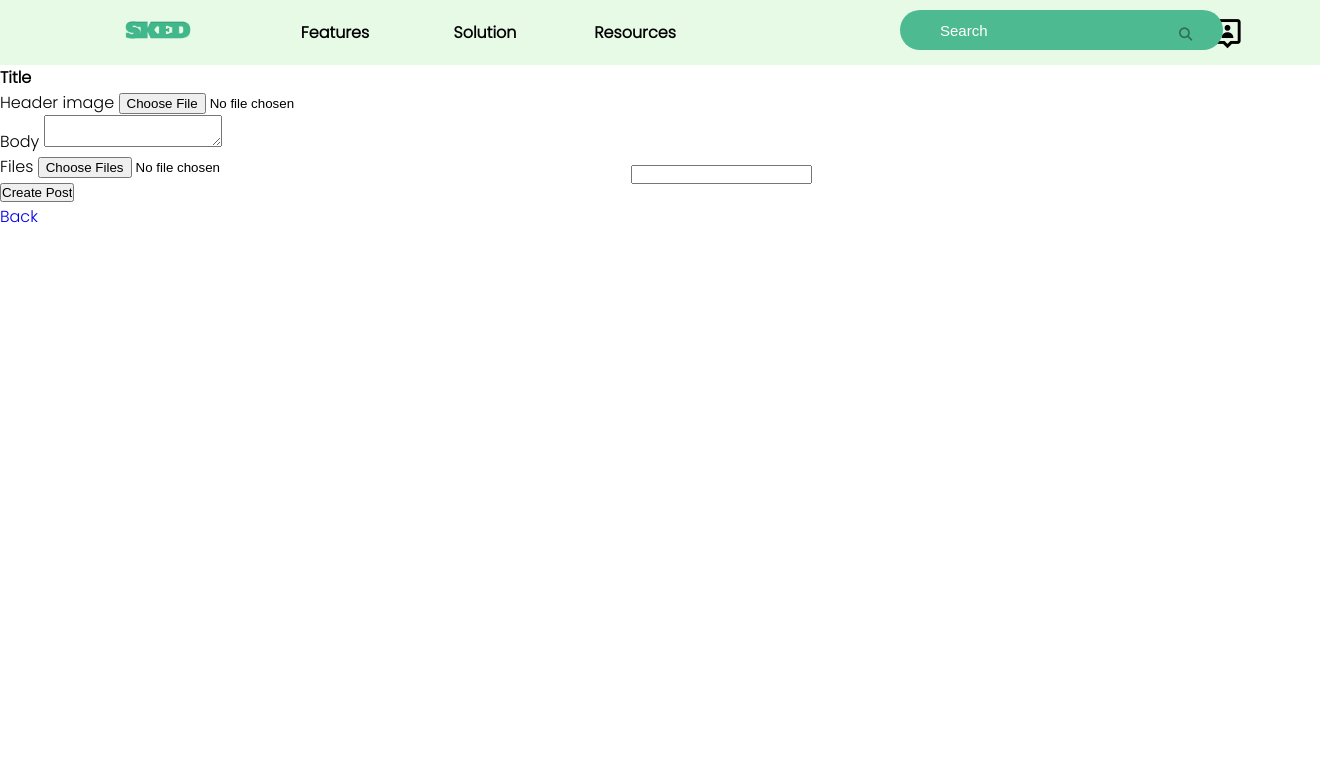
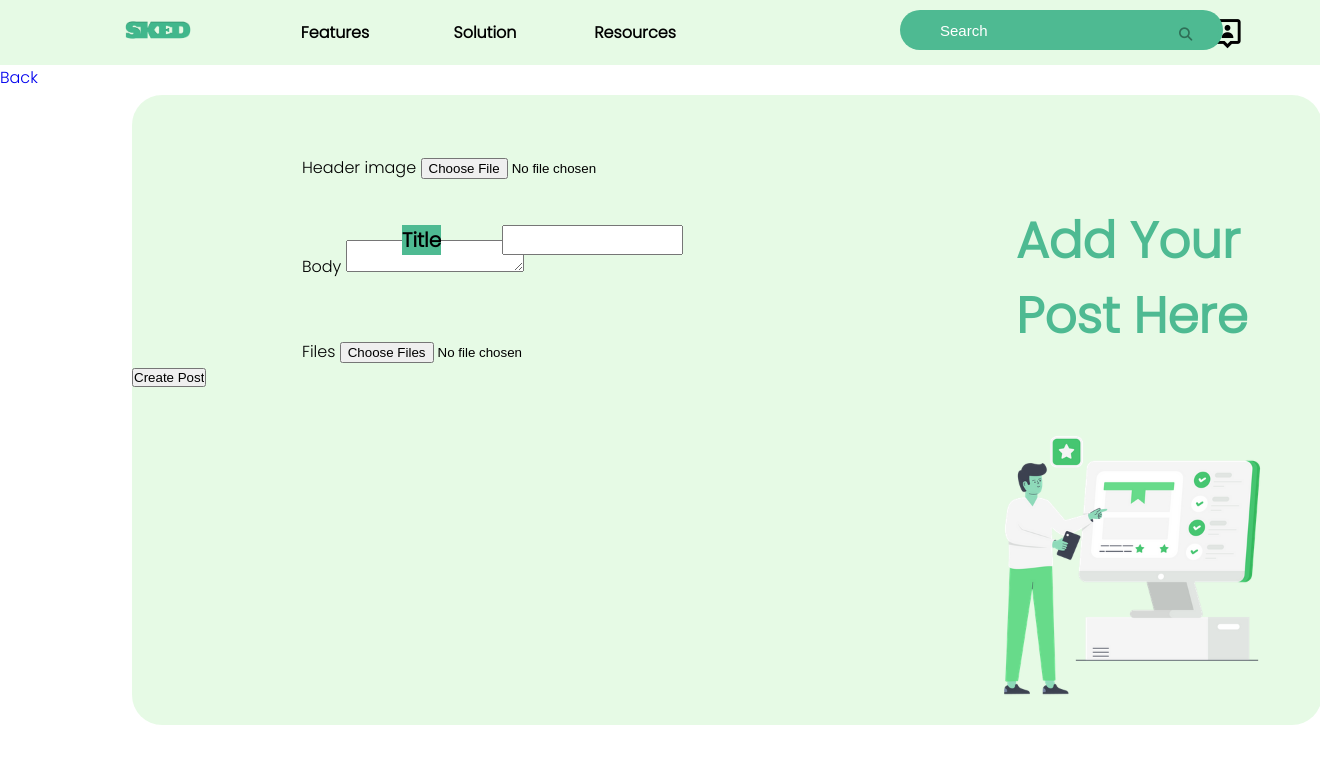
Before and after one commit to Kaushik-08/Sked, a Rails app: page /posts/new in a window 1320 px wide. Shown: the top 764 px of the page. Run offline with Rails 7, Linux system fonts and the light colour scheme; the visitor is signed in with stand-in values (Sample User, id 1); style sheets or scripts are compiled from the project's sources; some libraries are stand-ins or nearby versions.

Commit message:
templates

```diff
--- a/app/assets/stylesheets/posts.scss
+++ b/app/assets/stylesheets/posts.scss
@@ -8,8 +8,61 @@
     padding: 0;
 }
 
+// .frm_pst{
+//     margin-left: 600px;
+//     margin-top: 100px;
+//     position: absolute;
+// }
+
+// .ttl_pst{
+//     margin-left: 500px;
+//     margin-top: 100px;
+//     position: absolute;
+// }
+
+#pst4-img{
+    position: absolute;
+    margin-left: 850px;
+    margin-top: 320px;
+    height: 300px;
+}
+
+.pst-div{
+    position: absolute;
+    background-color: rgba(86, 223, 84, 0.148);
+    width: 1190px;
+    height: 630px;
+    left: 10%;
+    margin-top: 30px;
+    border-radius: 30px;
+}
+
+.field{
+    margin-left: 170px;
+    margin-top: 60px;
+}
+
+#pst-tie{
+        margin-top: 109px;
+        position: absolute;
+        color: #4EBA92;
+        width: 300px;
+        margin-left: 884px;
+        font-size: 50px;
+}
+
+.ttl_pst{
+    margin-left: 100px;
+    background-color: #4EBA92;
+    position: absolute;
+    margin-top: 70px;
+    font-size: 20px;
+}
+
+
 .frm_pst{
-    margin-left: 600px;
-    margin-top: 100px;
+    margin-top: 70px;
     position: absolute;
+    height: 30px;
+    margin-left: 200px;
 }
--- a/app/views/boards/userbord.html.erb
+++ b/app/views/boards/userbord.html.erb
@@ -30,7 +30,7 @@
       <button type="button" class="btn close-modal">&times;</button>
     </div>
     <div class="body">
-    <form action="/new_task/<%= params[:id] %>" method="post">
+    <form action="/new_task/<%= params[:id] %>" method="post" name="userboard">
             <input name="authenticity_token" type="hidden" value=" <%= form_authenticity_token %>">
 
       <input type="text" name="task" id="todo_input" placeholder="Enter Task" />
@@ -42,8 +42,8 @@
   <div class="todo-container">
     <div class="status" id="no_status">
       <h1>No Status</h1>
-      <% @hi.each do |hi| %>
-      <div class="todo" draggable="true" id="1">
+      <% @hi.each_with_index do |hi, index| %>
+      <div class="todo" draggable="true" id="item-<%= index %>">
         <%= hi.task %><span class="close">×</span></div>
       <% end %>
       <button type="button" id="add_btn" data-target-modal="#todo_form">+ Add Task</button>
--- a/app/views/posts/_form.html.erb
+++ b/app/views/posts/_form.html.erb
@@ -11,8 +11,13 @@
     </div>
   <% end %>
 
+<div class="pst-div">
+<b><p id="pst-tie">Add Your Post Here</p></b>
+
+<%= image_tag('post-div-img.png',alt: "", id: "pst4-img") %>
+
   <div class="field">
-    <b><%= form.label :title, class:"ttl_"%></b>
+    <b><%= form.label :title, class:"ttl_pst"%></b>
     <%= form.text_field :title , class:"frm_pst"%>
   </div>
 
@@ -40,8 +45,6 @@
     <%= form.submit %>
   </div>
 
-
-
-
+</div>
 
 <% end %>
```
Also changed, not shown: app/javascript/packs/board.js (+12 -34 lines), app/assets/images/post-div-img.png (added), app/controllers/boards_controller.rb (line endings or trailing spaces).
